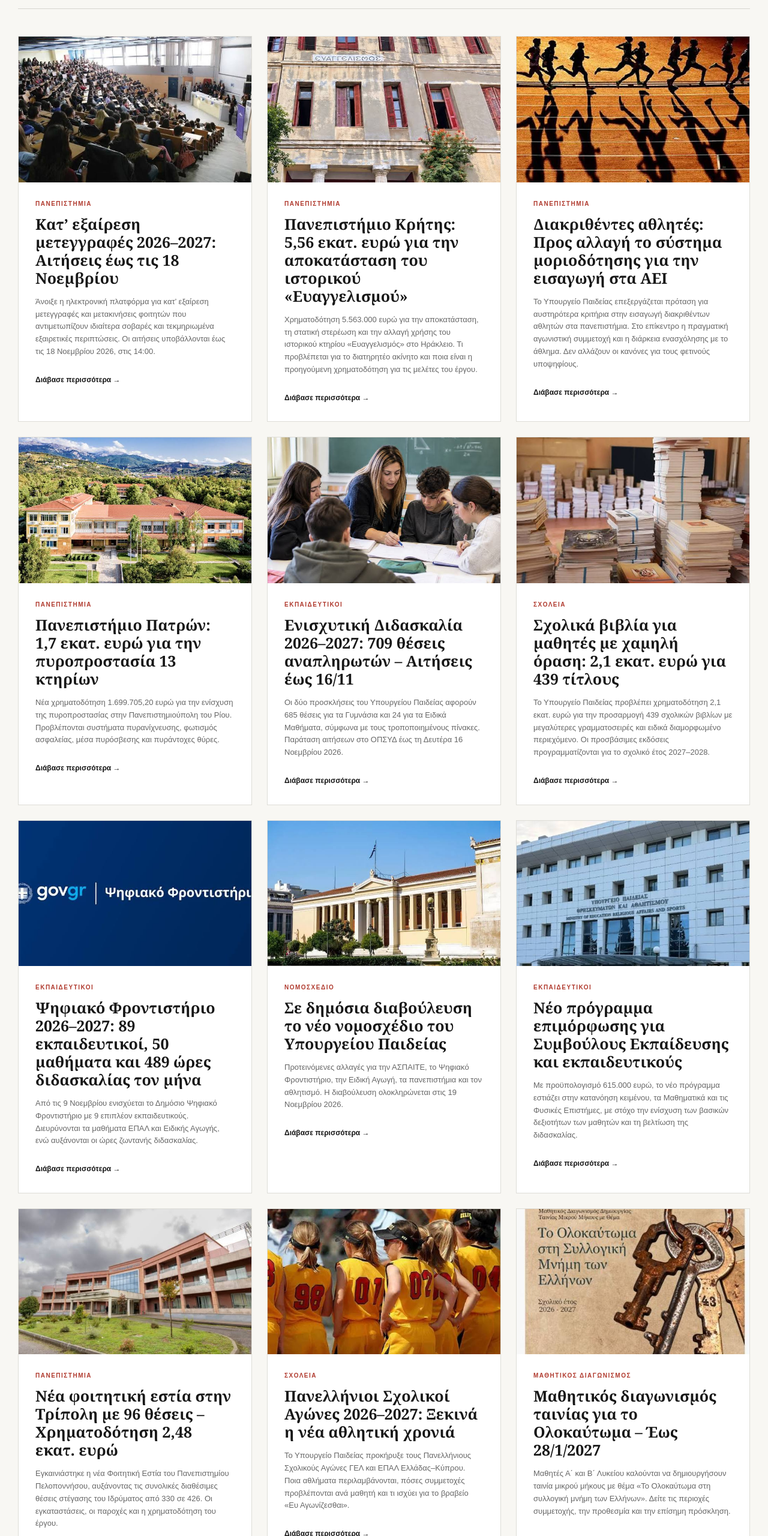
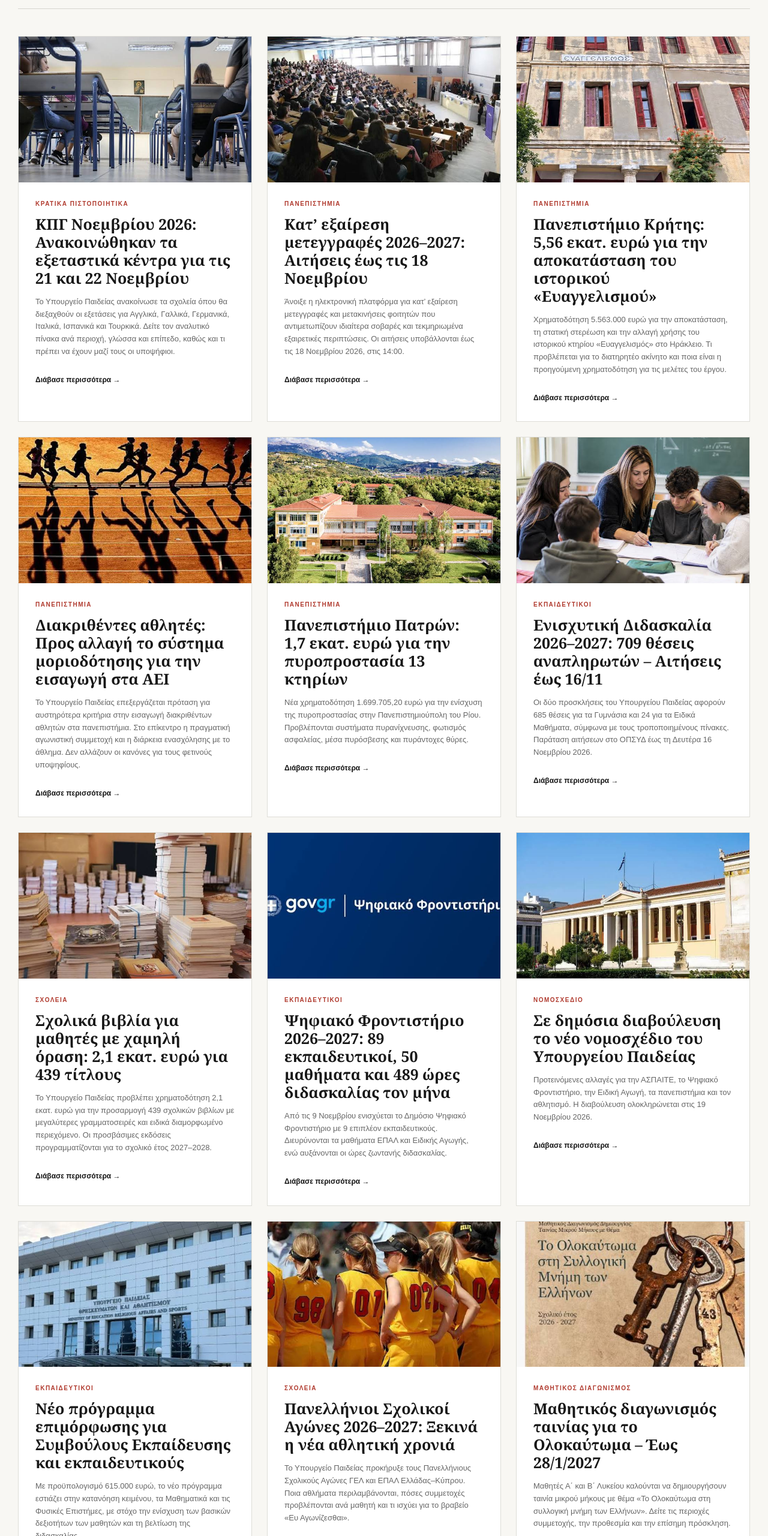
Before and after one commit to neoikainea/neoikainea, a plain HTML site: page ekpaideftika-nea.html in a window 1280 px wide. Shown: the part 1512-4072 px from the top of the page at 60% size. Drawn offline with Linux system fonts and the light colour scheme.

Commit message:
Update ekpaideftika-nea.html

```diff
--- a/ekpaideftika-nea.html
+++ b/ekpaideftika-nea.html
@@ -143,7 +143,49 @@
         <div class="story-grid">
 
 
-<!-- STORY 1 — 13 NOVEMBER 2026 -->
+
+<!-- STORY 1 — 16 NOVEMBER 2026 -->
+
+            <article class="story-card">
+
+                <a href="news/kpg_exetastika_kentra2026_v2.html">
+                    <div class="card-image">
+
+                        <img
+                            src="news/images/kpg.jfif"
+                            alt="ΚΡΑΤΙΚΑ ΠΙΣΤΟΠΟΙΗΤΙΚΑ"
+                        >
+
+                    </div>
+                </a>
+
+                <div class="card-content">
+
+                    <p class="category">
+                        ΚΡΑΤΙΚΑ ΠΙΣΤΟΠΟΙΗΤΙΚΑ
+                    </p>
+
+                    <h3>
+                 ΚΠΓ Νοεμβρίου 2026: Ανακοινώθηκαν τα εξεταστικά κέντρα για τις 21 και 22 Νοεμβρίου
+                    </h3>
+
+                    <p>
+      Το Υπουργείο Παιδείας ανακοίνωσε τα σχολεία όπου θα διεξαχθούν οι εξετάσεις για Αγγλικά, Γαλλικά, Γερμανικά, Ιταλικά, Ισπανικά και Τουρκικά.
+      Δείτε τον αναλυτικό πίνακα ανά περιοχή, γλώσσα και επίπεδο, καθώς και τι πρέπει να έχουν μαζί τους οι υποψήφιοι.
+                    </p>
+
+                    <a href="news/kpg_exetastika_kentra2026_v2.html"
+                       class="text-link">
+                        Διάβασε περισσότερα →
+                    </a>
+
+                </div>
+
+            </article>
+
+
+
+<!-- STORY 2 — 13 NOVEMBER 2026 -->
 
             <article class="story-card">
 
@@ -183,7 +225,7 @@
             </article>
 
 
-<!-- STORY 2 — 12 NOVEMBER 2026 -->
+<!-- STORY 3 — 12 NOVEMBER 2026 -->
 
             <article class="story-card">
 
@@ -224,7 +266,7 @@
 
 
 
-<!-- STORY 3 — 12 NOVEMBER 2026 -->
+<!-- STORY 4 — 12 NOVEMBER 2026 -->
 
             <article class="story-card">
 
@@ -264,7 +306,7 @@
             </article>
 
 
-<!-- STORY 4 — 11 NOVEMBER 2026 -->
+<!-- STORY 5 — 11 NOVEMBER 2026 -->
 
             <article class="story-card">
 
@@ -303,7 +345,7 @@
             </article>
 
 
-<!-- STORY 5 — 11 NOVEMBER 2026 -->
+<!-- STORY 6 — 11 NOVEMBER 2026 -->
 
             <article class="story-card">
 
@@ -343,7 +385,7 @@
             </article>
 
 
-<!-- STORY 6 — 10 NOVEMBER 2026 -->
+<!-- STORY 7 — 10 NOVEMBER 2026 -->
 
             <article class="story-card">
 
@@ -384,7 +426,7 @@
 
 
 
- <!-- STORY 7 — 9 NOVEMBER 2026 -->
+ <!-- STORY 8 — 9 NOVEMBER 2026 -->
 
             <article class="story-card">
 
@@ -424,7 +466,7 @@
 
 
 
-<!-- STORY 8 — 5 NOVEMBER 2026 -->
+<!-- STORY 9 — 5 NOVEMBER 2026 -->
 
             <article class="story-card">
 
@@ -463,7 +505,7 @@
             </article>
 
 
- <!-- STORY 9 — 3 NOVEMBER 2026 -->
+ <!-- STORY 10 — 3 NOVEMBER 2026 -->
 
             <article class="story-card">
 
@@ -494,46 +536,6 @@
                     </p>
 
                     <a href="news/epimorfosi_symvoulon2026.html"
-                       class="text-link">
-                        Διάβασε περισσότερα →
-                    </a>
-
-                </div>
-
-            </article>
-
-
-<!-- STORY 10 — 3 NOVEMBER 2026 -->
-
-            <article class="story-card">
-
-                <a href="news/estia_tripoli.html">
-                    <div class="card-image">
-
-                        <img
-                            src="news/images/tripoli.jfif"
-                            alt="ΦΟΙΤΗΤΙΚΗ ΕΣΤΙΑ"
-                        >
-
-                    </div>
-                </a>
-
-                <div class="card-content">
-
-                    <p class="category">
-                        ΠΑΝΕΠΙΣΤΗΜΙΑ
-                    </p>
-
-                    <h3>
-                  Νέα φοιτητική εστία στην Τρίπολη με 96 θέσεις – Χρηματοδότηση 2,48 εκατ. ευρώ
-                    </h3>
-
-                    <p>
-       Εγκαινιάστηκε η νέα Φοιτητική Εστία του Πανεπιστημίου Πελοποννήσου, αυξάνοντας τις συνολικές διαθέσιμες θέσεις στέγασης του Ιδρύματος από 330 σε 426.
-       Οι εγκαταστάσεις, οι παροχές και η χρηματοδότηση του έργου.
-                    </p>
-
-                    <a href="news/estia_tripoli.html"
                        class="text-link">
                         Διάβασε περισσότερα →
                     </a>
```
